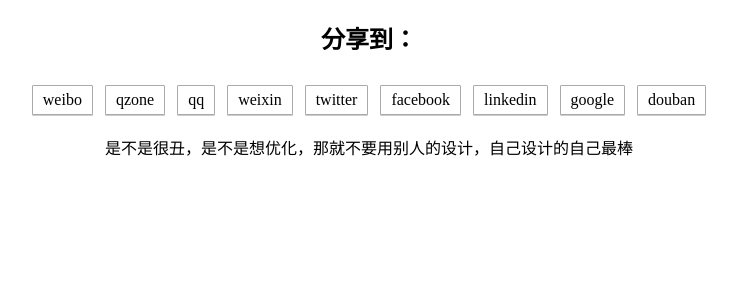
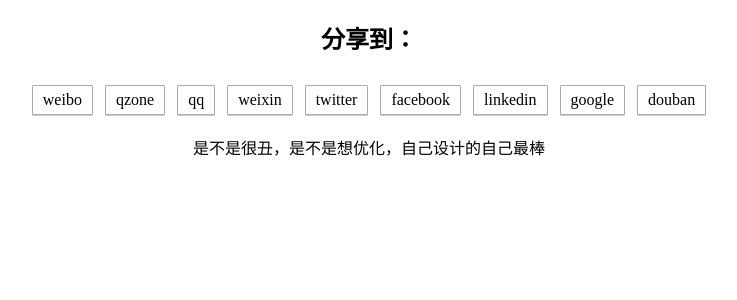
Before and after one commit to LonelyJoker/xiaohuazheng.github.io, a Jekyll site: the page demos/2016-08-16-share-demo.html, which Jekyll copies as it is, in a window 1280 px wide. Shown: the top 300 px of the page, without its empty margins (271-1008 px from the left). Built offline with Jekyll 4.4.1, drawn with Linux system fonts in a browser that asks for light colours; part of the change alters nothing that is shown.

Commit message:
share demo word modify

```diff
--- a/demos/2016-08-16-share-demo.html
+++ b/demos/2016-08-16-share-demo.html
@@ -44,7 +44,7 @@
         <a onclick="weShare.google()">google</a>
         <a onclick="weShare.douban()">douban</a>
     </div>
-    <p>是不是很丑，是不是想优化，那就不要用别人的设计，自己设计的自己最棒</p>
+    <p>是不是很丑，是不是想优化，自己设计的自己最棒</p>
 </body>
 
 
@@ -112,8 +112,8 @@
 
     var weShare = new SocilaShare({
         url: 'https://xiaohuazheng.github.io',
-        title: '欢迎来到我的博客',
-        content: '欢迎来到我的博客',
+        title: 'welcome to xzavier blog',
+        content: 'welcome to xzavier blog',
         pic: 'https://xiaohuazheng.github.io/img/avatar-xzavier.png'
     });
 
```
